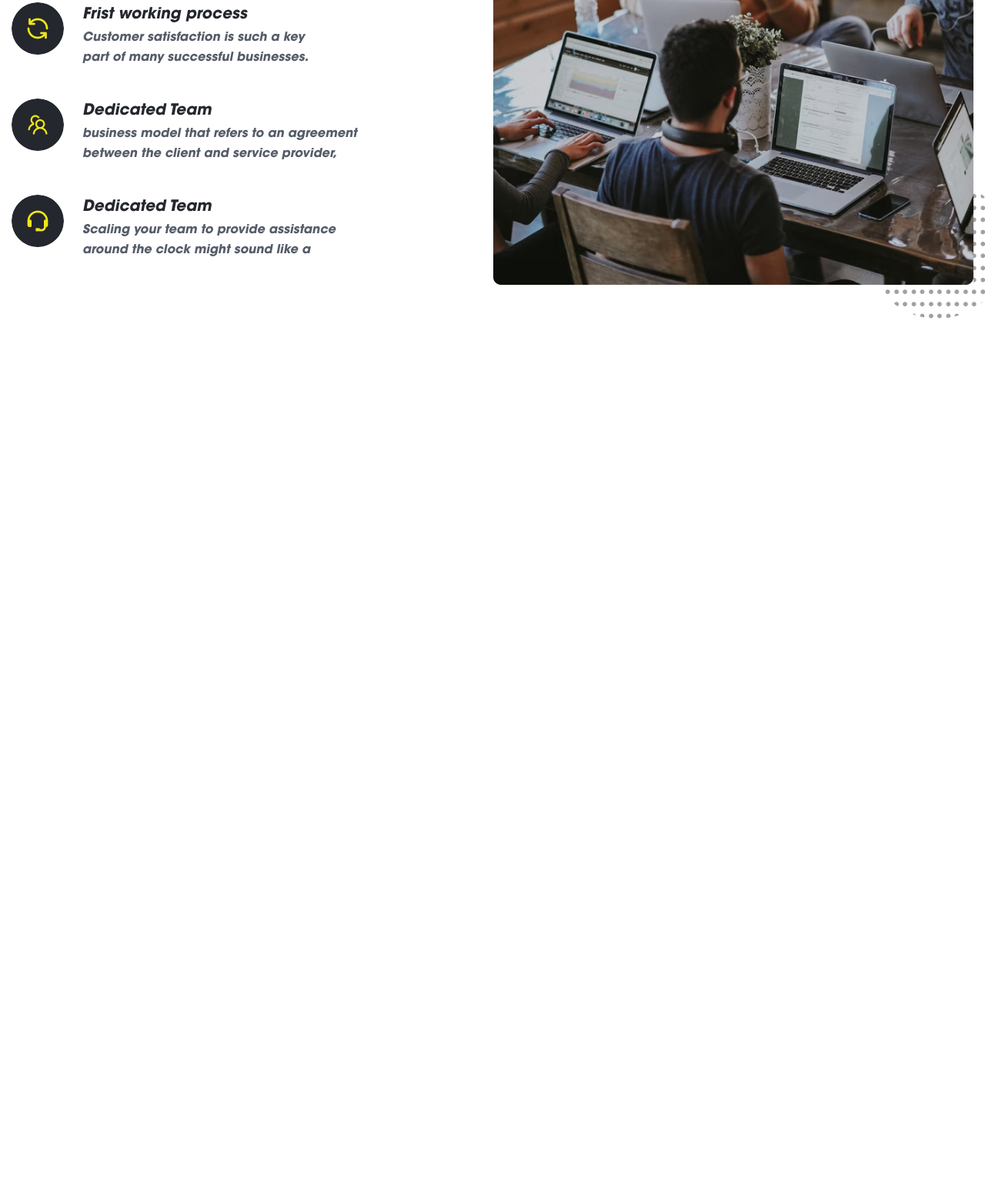
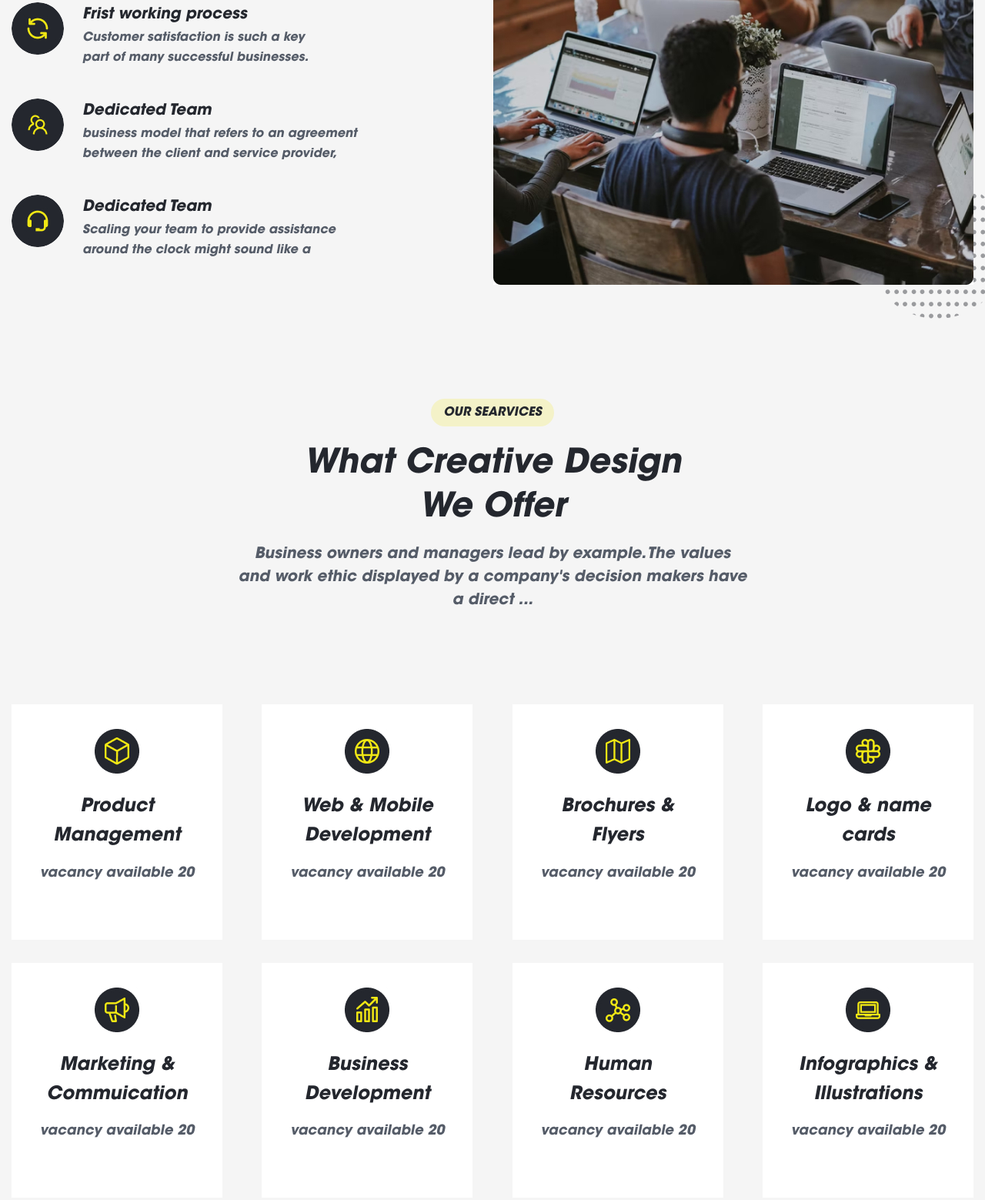
Before and after one commit to fadesyphe/Rise-Creative, a plain HTML site: page index.html in a window 1280 px wide. Shown: the part 1940-3499 px from the top of the page at 77% size. Before the commit the page ends 2365 px from the top, so only its background shows below. Drawn offline with Linux system fonts and the light colour scheme; files whose address does not match are found by name.

Commit message:
section our searvicec

```diff
--- a/index.html
+++ b/index.html
@@ -158,21 +158,21 @@
 						On financial challenges</h2>
 					<p class="section_text">Customer satisfaction is such a key part of many successful businesses. Most companies ...</p>
 					<ol class="peculiarities_list">
-						<li class="peculiarities_item">
+						<li class="peculiarities_list_item">
 							<img src="images/peculiarities1.jpg" alt="peculiarities1">
 							<div class="peculiarities_info">
 								<h4 class="section_title">Frist working process</h4>
 								<p class="section_text">Customer satisfaction is such a key <br> part of many successful businesses.</p>
 							</div>
 						</li>
-						<li class="peculiarities_item">
+						<li class="peculiarities_list_item">
 							<img src="images/peculiarities2.jpg" alt="peculiarities2">
 							<div class="peculiarities_info">
 								<h4 class="section_title">Dedicated Team</h4>
 								<p class="section_text">business model that refers to an agreement <br> between the client and service provider,  </p>
 							</div>
 						</li>
-						<li class="peculiarities_item">
+						<li class="peculiarities_list_item">
 							<img src="images/peculiarities3.jpg" alt="peculiarities3">
 							<div class="peculiarities_info">
 								<h4 class="section_title">Dedicated Team</h4>
@@ -187,6 +187,75 @@
 			</div>
 		</div>
 	</section>
+	<section class="searvices">
+		<div class="container">
+			<div class="searvices_inner">
+				<div class="section_info">
+					<h3 class="section_suptitle">our searvices</h3>
+					<h2 class="section_title">What Creative Design <br> We Offer</h2>
+					<p class="section_text">Business owners and managers lead by example. The values and work ethic displayed by a company's decision makers have a direct ...</p>
+				</div>
+				<ol class="searvices_list">
+					<li class="searvices_list_item">
+						<img src="images/searvices/management.jpg" alt="Product Management">
+						<div class="searvices_info">
+							<h4 class="section_title">Product Management</h4>
+							<p class="section_text">vacancy available 20</p>
+						</div>
+					</li>
+					<li class="searvices_list_item">
+						<img src="images/searvices/development.jpg" alt="Web & Mobile Development">
+						<div class="searvices_info">
+							<h4 class="section_title">Web & Mobile Development</h4>
+							<p class="section_text">vacancy available 20</p>
+						</div>
+					</li>
+					<li class="searvices_list_item">
+						<img src="images/searvices/brochures.jpg" alt="Brochures & Flyers">
+						<div class="searvices_info">
+							<h4 class="section_title">Brochures & Flyers</h4>
+							<p class="section_text">vacancy available 20</p>
+						</div>
+					</li>
+					<li class="searvices_list_item">
+						<img src="images/searvices/name cards.jpg" alt="Logo & name cards">
+						<div class="searvices_info">
+							<h4 class="section_title">Logo & name cards</h4>
+							<p class="section_text">vacancy available 20</p>
+						</div>
+					</li>
+					<li class="searvices_list_item">
+						<img src="images/searvices/communication.jpg" alt="Marketing & Commuication">
+						<div class="searvices_info">
+							<h4 class="section_title">Marketing & Commuication</h4>
+							<p class="section_text">vacancy available 20</p>
+						</div>
+					</li>
+					<li class="searvices_list_item">
+						<img src="images/searvices/business development.jpg" alt="Business Development">
+						<div class="searvices_info">
+							<h4 class="section_title">Business Development</h4>
+							<p class="section_text">vacancy available 20</p>
+						</div>
+					</li>
+					<li class="searvices_list_item">
+						<img src="images/searvices/human resources.jpg" alt="Human Resources">
+						<div class="searvices_info">
+							<h4 class="section_title">Human Resources</h4>
+							<p class="section_text">vacancy available 20</p>
+						</div>
+					</li>
+					<li class="searvices_list_item">
+						<img src="images/searvices/illustrations.jpg" alt="Infographics & Illustrations">
+						<div class="searvices_info">
+							<h4 class="section_title">Infographics & Illustrations</h4>
+							<p class="section_text">vacancy available 20</p>
+						</div>
+					</li>
+				</ol>
+			</div>
+		</div>
+	</section>
 </body>
 
 </html>
--- a/styles/reset.css
+++ b/styles/reset.css
@@ -23,6 +23,7 @@ body, html {
 	line-height: 1.6;
 	font-weight: 500;
 	color: #F3F4F6;
+	background-color: #f5f5f5;
 }
 
 ul, ol {
--- a/styles/style.css
+++ b/styles/style.css
@@ -342,11 +342,11 @@
 }
 .peculiarities_list {
 }
-.peculiarities_item {
+.peculiarities_list_item {
 	display: flex;
 }
 
-.peculiarities_item img {
+.peculiarities_list_item img {
 	width: 68px;
 	height: 68px;
 	border-radius: 50%;
@@ -375,6 +375,7 @@
 	height: 100%;
 	max-height: 653px;
 	position: relative;
+	z-index: 10;
 }
 
 .peculiarities_img:after {
@@ -384,3 +385,50 @@
 	bottom: -55px;
 	right: -44px;
 }
+
+.searvices {
+	padding-top: 140px;
+}
+
+.searvices_inner {
+	text-align: center;
+}
+.section_info p {
+	max-width: 664px;
+	margin: 0 auto;
+}
+.searvices_list {
+	padding-top: 80px;
+	display: flex;
+	flex-wrap: wrap;
+	justify-content: space-between;
+}
+.searvices_list_item {
+	max-width: 297px;
+	padding: 32px;
+	background-color: #fff;
+	margin-bottom: 30px;
+	transition: box-shadow .3s ease;
+}
+
+.searvices_list_item:hover {
+	box-shadow: 0px 30px 50px -10px rgba(152, 151, 151, 0.37);
+}
+
+.searvicess_list_item img {
+	border-radius: 50%;
+}
+
+.searvices_list_item h4 {
+	font-size: 24px;
+	line-height: 1.6;
+	max-width: 210px;
+}
+
+.searvices_list_item p {
+	font-size: 18px;
+}
+
+.searvices_info {
+
+}
```
Also changed, not shown: images/searvices/brochures.jpg (added), images/searvices/business development.jpg (added), images/searvices/communication.jpg (added), images/searvices/development.jpg (added), images/searvices/human resources.jpg (added), images/searvices/illustrations.jpg (added), images/searvices/management.jpg (added), images/searvices/name cards.jpg (added).
